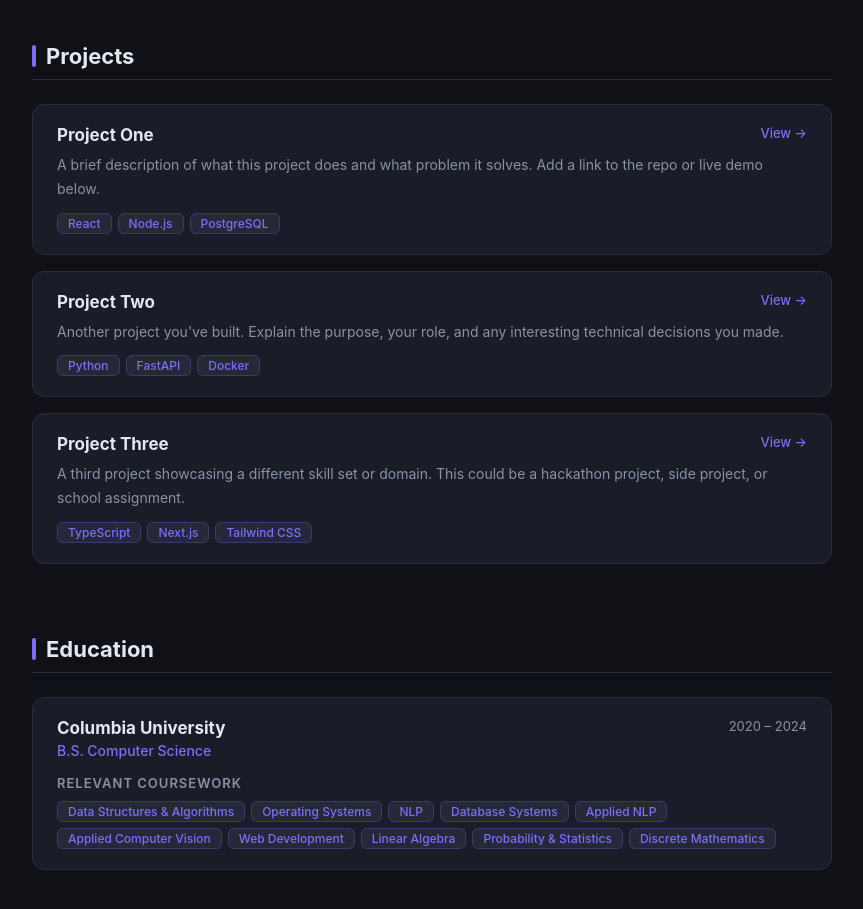
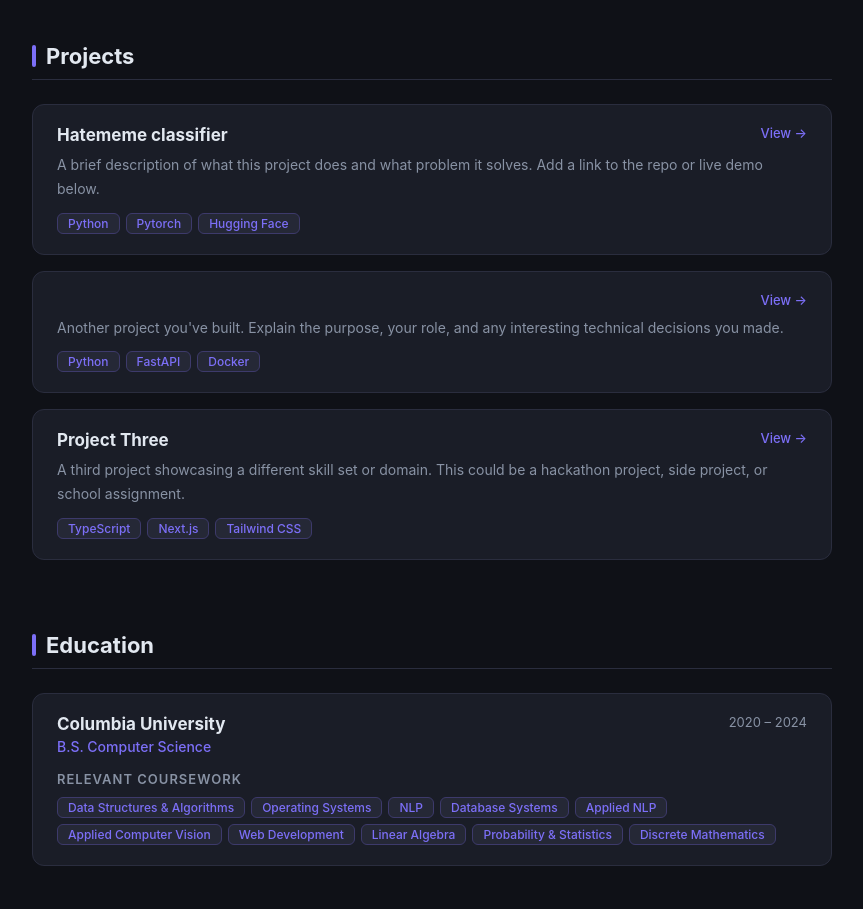
Before and after one commit to HighKlown/personal-website, a React (Create React App) app in the folder my-portfolio/: page / in a window 1280 px wide. Shown: the part 880-1789 px from the top of the page, without its empty margins (208-1071 px from the left). Built offline with nearby package versions, Linux system fonts and the light colour scheme.

Commit message:
Update App.js

```diff
--- a/my-portfolio/src/App.js
+++ b/my-portfolio/src/App.js
@@ -11,13 +11,13 @@ const data = {
 
   projects: [
     {
-      name: "Project One",
+      name: "Hatememe classifier",
       description: "A brief description of what this project does and what problem it solves. Add a link to the repo or live demo below.",
-      tech: ["React", "Node.js", "PostgreSQL"],
-      link: "#",
+      tech: ["Python", "Pytorch", "Hugging Face"],
+      link: "https://github.com/HighKlown/HatefulMeme-classification",
     },
     {
-      name: "Project Two",
+      name: "",
       description: "Another project you've built. Explain the purpose, your role, and any interesting technical decisions you made.",
       tech: ["Python", "FastAPI", "Docker"],
       link: "#",
```
